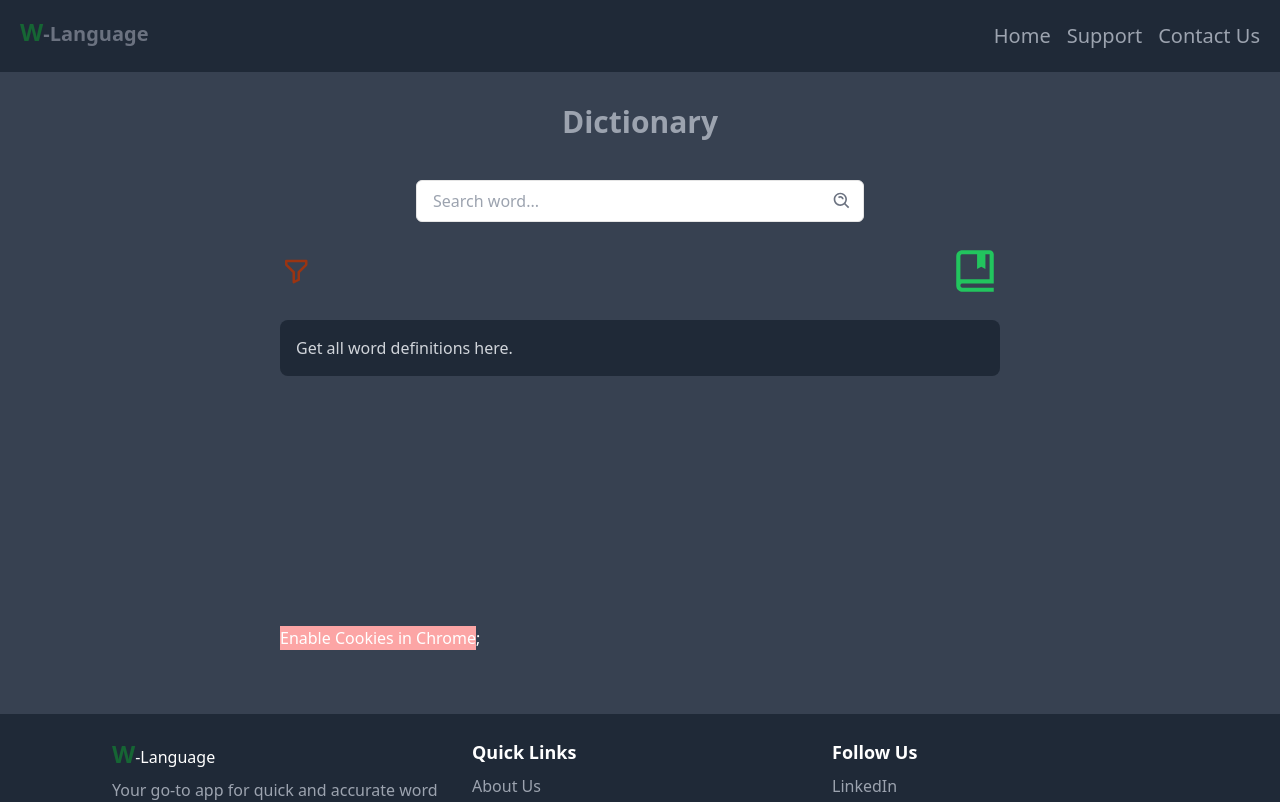
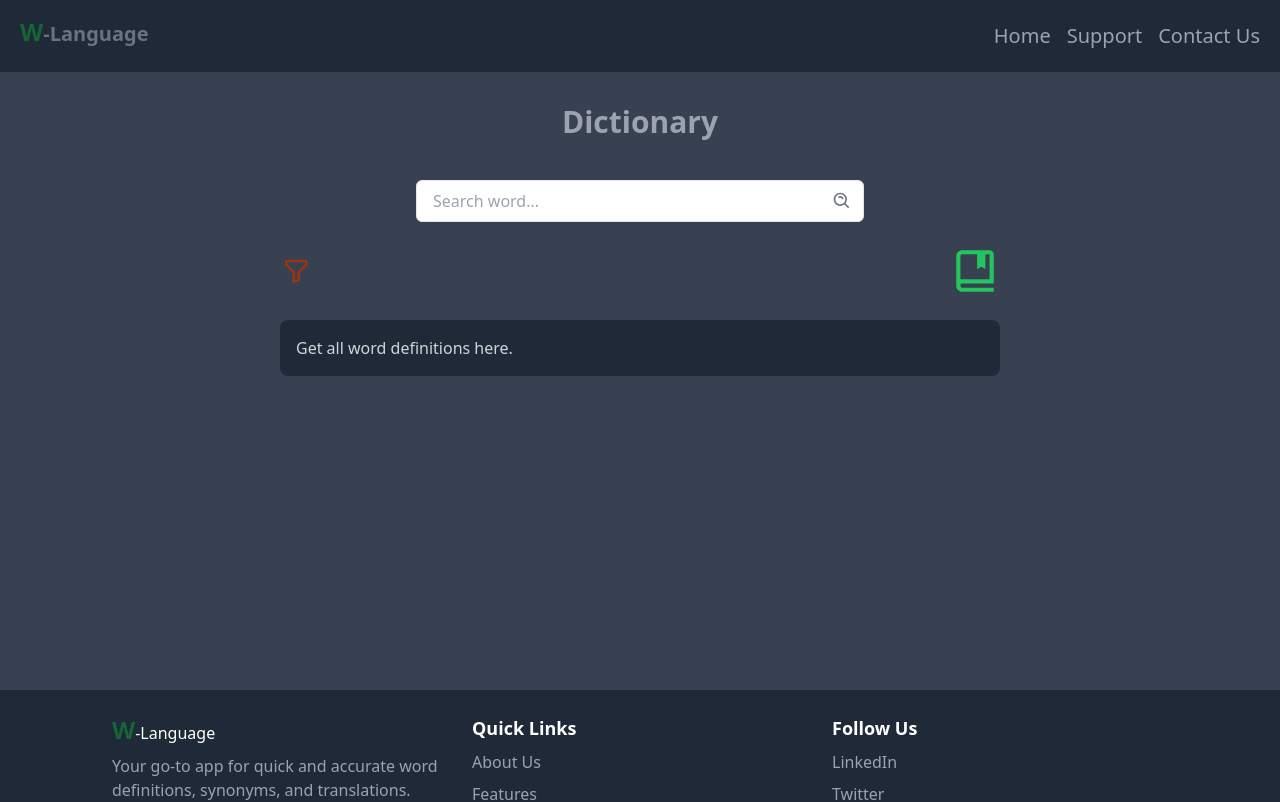
Before and after one commit to TechSupport84/dictionary, a React (Vite) app: page / in a window 1280 px wide. Shown: the top 802 px of the page. Built offline with nearby package versions, Linux system fonts and the light colour scheme.

Commit message:
setup cookies

```diff
--- a/src/app/Home.tsx
+++ b/src/app/Home.tsx
@@ -88,12 +88,6 @@ function Home() {
 
 
 
-
-
-
-  const openChromeSettings = () => {
-    window.open("chrome://settings/cookies", "_blank");
-  };
 
 
 
@@ -195,9 +189,7 @@ function Home() {
       )}
 
       <GoogleAd/>
-      <button  className ="bg-red-300"onClick={openChromeSettings}>
-    Enable Cookies in Chrome
-  </button>;
+
     </div>
   );
 }
```
